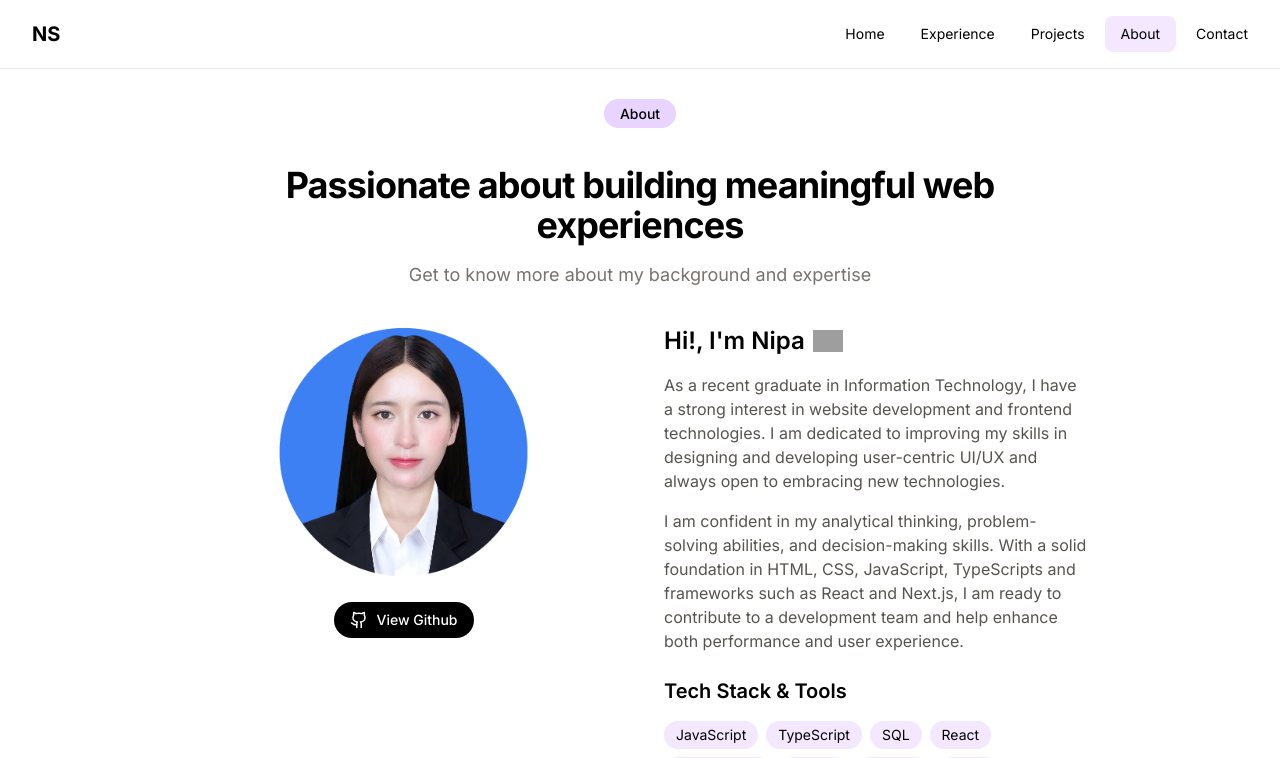
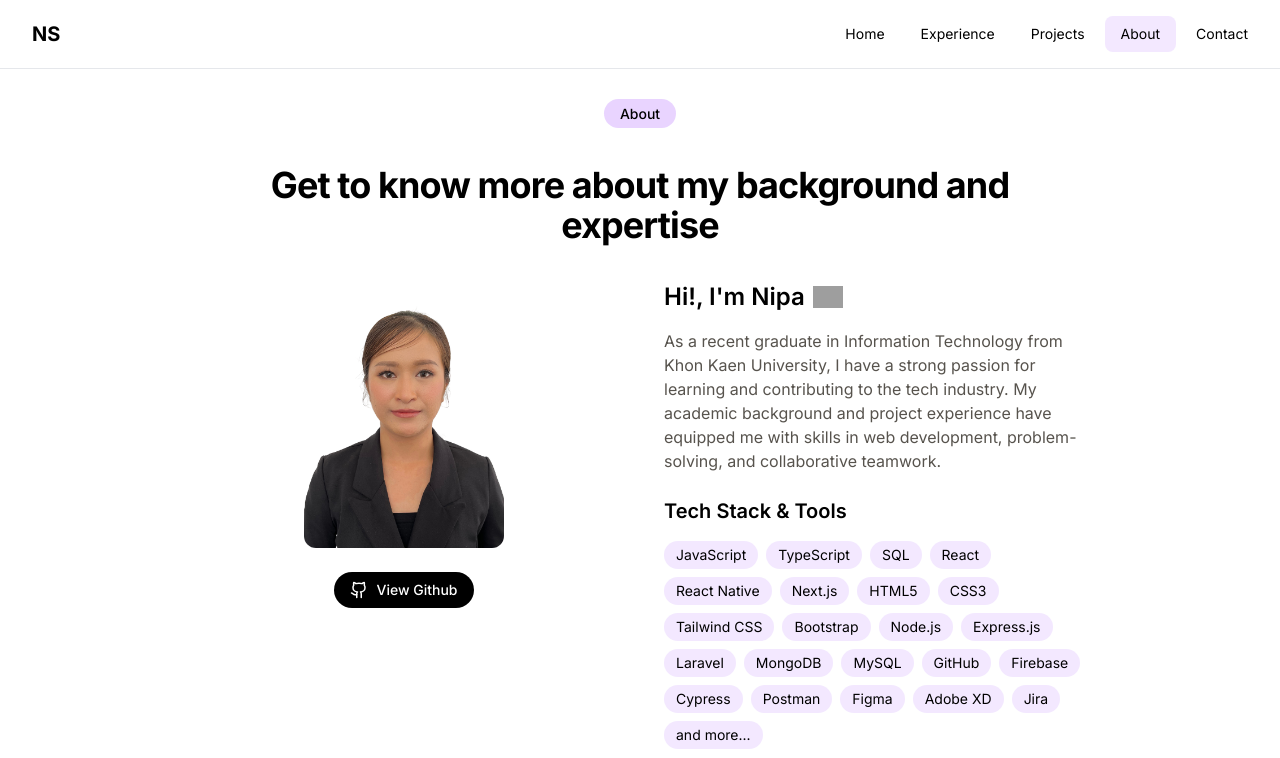
Before and after one commit to nipa0107/Portfolio-Nipa-NextJS, a Next.js app: page /about in a window 1280 px wide. Shown: the top 758 px of the page. Built offline with nearby package versions, Linux system fonts and the light colour scheme; grey boxes are pictures that could not be loaded.

Commit message:
update portfolio

```diff
--- a/src/app/about/page.tsx
+++ b/src/app/about/page.tsx
@@ -6,7 +6,7 @@ export default function About() {
     'JavaScript', 'TypeScript','SQL', 'React','React Native', 'Next.js',
     'HTML5', 'CSS3', 'Tailwind CSS', 'Bootstrap',
     'Node.js', 'Express.js','Laravel', 'MongoDB','MySQL',
-    'GitHub','Firebase', 'Vite', 'Cypress','Postman', 'Figma','Adobe XD', 'Jira (Beginner)'
+    'GitHub','Firebase', 'Cypress','Postman', 'Figma','Adobe XD', 'Jira','and more...'
   ]
 
   const skills = [
@@ -21,10 +21,10 @@ export default function About() {
         <div className="text-center mb-10">
           <span className="text-sm font-medium bg-purple-200 px-4 py-1.5 rounded-full">About</span>
         </div>
-        <h1 className="text-4xl sm:text-4xl font-bold tracking-tight">Passionate about building meaningful web experiences</h1>
-        <p className="text-lg text-stone-500">
+        <h1 className="text-4xl sm:text-4xl font-bold tracking-tight">Get to know more about my background and expertise</h1>
+        {/* <p className="text-lg text-stone-500">
           Get to know more about my background and expertise
-        </p>
+        </p> */}
       </div>
 
       <div className="grid md:grid-cols-2 gap-12 items-start">
@@ -32,10 +32,10 @@ export default function About() {
           <div className="flex items-center justify-center">
             <Image
               className="rounded-xl"
-              src="/ME.png"
+              src="/photo3x4.png"
               alt="image_me"
-              width={250}
-              height={250}
+              width={200}
+              height={200}
               />
           </div>
           <div className="flex flex-wrap items-center justify-center gap-3  ">
@@ -55,11 +55,11 @@ export default function About() {
               </h2>
             <div className="space-y-4 text-stone-600">
               <p className="">
-                As a recent graduate in Information Technology, I have a strong interest in website development and frontend technologies. I am dedicated to improving my skills in designing and developing user-centric UI/UX and always open to embracing new technologies.
+                As a recent graduate in Information Technology from Khon Kaen University, I have a strong passion for learning and contributing to the tech industry. My academic background and project experience have equipped me with skills in web development, problem-solving, and collaborative teamwork.
               </p>
-              <p>
+              {/* <p>
                 I am confident in my analytical thinking, problem-solving abilities, and decision-making skills. With a solid foundation in HTML, CSS, JavaScript, TypeScripts and frameworks such as React and Next.js, I am ready to contribute to a development team and help enhance both performance and user experience.
-              </p>
+              </p> */}
             </div>
           </div>
           <div>
--- a/src/app/contact/page.tsx
+++ b/src/app/contact/page.tsx
@@ -34,7 +34,7 @@ export default function Contact() {
             </div>
             <div className="flex items-center gap-3">
               <MapPin className="text-gray-600 dark:text-gray-400" size={20} />
-              <span>Ubon Ratchathani, Thailand</span>
+              <span>Chonburi, Thailand</span>
             </div>
           </div>
         </div>
--- a/src/app/experience/page.tsx
+++ b/src/app/experience/page.tsx
@@ -31,7 +31,7 @@ export default function experience() {
                                     <span>Nov 2024 - Feb 2025</span>
                                 </div>
                             </div>
-                            <p className="text-neutral-500 text-justify">• Assisted the instructor in teaching and provided guidance on best practices for using AWS services (such as EC2, IAM, RDS, VPC, etc.) to over 50 undergraduate students.</p>
+                            <p className="text-neutral-500 text-justify">• Assisted the instructor in teaching and provided guidance on best practices for using AWS services to over 50 undergraduate students.</p>
                             <p className="text-neutral-500 text-justify">• Took the lead in organizing the laboratory, provided guidance and resolved issues during weekly lab activities, and delivered detailed feedback to enhance learning outcomes.</p>
                             <div className="flex flex-wrap gap-2 ">
                                 <span className='text-xs font-medium bg-stone-100 p-2 rounded-full'>Amazon Web Service</span>
--- a/src/app/page.tsx
+++ b/src/app/page.tsx
@@ -29,7 +29,7 @@ export default function Home() {
 
           <p className="text-lg md:text-xl text-stone-400 max-w-2xl mx-auto">
             {/* Frontend Developer passionate about building delightful user interfaces and ensuring quality through effective software testing 🚀 */}
-            Motivated IT graduate with a strong foundation in UX/UI design and IAM. Skilled in creating intuitive, user-friendly interfaces and eager to contribute to seamless user experiences in collaborative environments.  🚀
+            {/* Motivated IT graduate with a strong foundation in UX/UI design and IAM. Skilled in creating intuitive, user-friendly interfaces and eager to contribute to seamless user experiences in collaborative environments.  🚀 */}
           </p>
         </div>
 
--- a/src/app/projects/page.tsx
+++ b/src/app/projects/page.tsx
@@ -6,13 +6,15 @@ import { ExternalLink, Github } from 'lucide-react'
 const projects = [
     {
         id: 1,
-        title: 'Caregiver Assistant Application for Patients at Home (Home Ward) - Senior Project',
+        title: 'Senior Project: Caregiver Assistant Application for Patients at Home (Home Ward)',
+        position: 'Full-Stack Developer',
+        date: 'Jan 2024 - Feb 2025',
         description:
-        [
-        '• Developed a web application for home-based patient care, featuring educational care guides and role-based data management for patients, caregivers, medical personnel, and administrators.',
-        '• Collaborated with the team to design the system and analyze user requirements to ensure comprehensive data presentation for all four user groups.',
-        '• Implemented a multi-step patient health assessment form to ensure structured and systematic evaluations, and designed a real-time dashboard to enhance the efficiency of patient data access for medical personnel.',
-    ],
+            [
+                '• Developed a web application for home-based patient care, featuring educational care guides and role-based data management for patients, caregivers, medical personnel, and administrators.',
+                '• Collaborated with the team to design and implement the overall system architecture and data management leveraging the MERN Stack',
+                '• Designed an interactive dashboard with real-time data visualization, integrated chat communication, and symptom tracking to help medical personnel monitor patient conditions more effectively.'
+            ],
         technologies: ['React.js', 'JavaScript', 'CSS', 'Bootstrap', 'Node.js', 'Express.js', 'Socket.io', 'MongoDB', 'Figma'],
         image: '/Homeward-Doctor.png',
         links: [
@@ -38,7 +40,69 @@ const projects = [
     },
     {
         id: 2,
-        title: 'Femme Fashion & Style Website',
+        title: 'Academic Project: ToDo App',
+        position: 'Mobile App Developer',
+        date: 'Mar 2023',
+        description:
+            [
+                '• Developed a simple real-time task management app for everyday users, addressing the complexity found in most existing ToDo applications.',
+                '• Built a mobile ToDo List app as a Mobile App Developer, handling both front-end and back-end. Used Firebase Authentication for login and Firestore for real-time CRUD operations.',
+                '• Improved task tracking efficiency and gained hands-on experience with real-time app development and user authentication flow.',
+            ],
+        technologies: ['React Native', 'JavaScript', 'Expo Dev', 'Firebase', 'Firestore'],
+        image: '/ToDoApp.gif',
+        links: [
+            {
+                label: '',
+                liveUrl: '',
+                githubUrl: 'https://github.com/nipa0107/ToDo-App'
+            }
+        ]
+    },
+    {
+        id: 3,
+        title: 'Academic Project: ShabuQueue',
+        position: 'Android Front-End Developer',
+        date: 'Feb 2023',
+        description: [
+            '• A local shabu restaurant faced long wait times and inefficient paper-based queue management, causing customer dissatisfaction and wasted time. Our team developed a queue reservation app for customers along with an admin-facing table management system.',
+            '• I designed UI, database, and front-end using Kotlin and Figma, working in a 7-person team from user research to interface design.',
+            // '• This project deepened my understanding of team collaboration in multi-stakeholder environments and taught me how to design user-centered solutions in real-world business contexts.',
+        ],
+        technologies: ['Kotlin', 'Android studio', 'Figma'],
+        image: '/ShabuQ.gif',
+        links: [
+            {
+                label: '',
+                liveUrl: '',
+                githubUrl: 'https://github.com/nipa0107/ShabuQ'
+            }
+        ]
+    },
+    {
+        id: 4,
+        title: 'Academic Project: Emerald jewelry Web Application',
+        position: 'Back-end Developer',
+        date: 'Sep 2022',
+        description: [
+            '• Collaborated with a team explore e-commerce development principles by building a jewelry web application with Laravel and phpMyAdmin, implementing user registration, product listing functionalities and database schema design.',
+            // '• This project deepened my understanding of team collaboration in multi-stakeholder environments and taught me how to design user-centered solutions in real-world business contexts.',
+        ],
+        technologies: ['Laravel', 'PHP','HTML','CSS', 'MySQL', 'phpMyAdmin'],
+        image: '/Emerald.png',
+        links: [
+            {
+                label: '',
+                liveUrl: '',
+                githubUrl: ''
+            }
+        ]
+    },
+    {
+        id: 5,
+        title: 'Academic Project: Femme Fashion & Style Website',
+        position: 'Front-end Developer',
+        date: 'Sep 2022',
         description:
             [
                 '• Developed a responsive website that showcases a wide variety of outfit ideas and styling tips for different fashion preferences.',
@@ -56,48 +120,13 @@ const projects = [
         ]
     },
     {
-        id: 3,
-        title: 'ToDo App',
-        description:
-            [
-                '• Developed a simple real-time task management app for everyday users, addressing the complexity found in most existing ToDo applications.',
-                '• Built a mobile ToDo List app as a full-stack developer, handling both front-end and back-end. Used Firebase Authentication for login and Firestore for real-time CRUD operations.',
-                '• Improved task tracking efficiency and gained hands-on experience with real-time app development and user authentication flow.',
-            ],
-        technologies: ['React Native', 'JavaScript', 'Expo Dev', 'Firebase', 'Firestore'],
-        image: '/ToDoApp.gif',
-        links: [
-            {
-                label: '',
-                liveUrl: '',
-                githubUrl: 'https://github.com/nipa0107/ToDo-App'
-            }
-        ]
-    },
-    {
-        id: 4,
-        title: 'ShabuQueue',
-        description: [
-            '• A local shabu restaurant faced long wait times and inefficient paper-based queue management, causing customer dissatisfaction and wasted time. Our team developed a queue reservation app for customers along with an admin-facing table management system.',
-            '• I designed UI, database, and front-end using Kotlin and Figma, working in a 7-person team from user research to interface design.',
-            // '• This project deepened my understanding of team collaboration in multi-stakeholder environments and taught me how to design user-centered solutions in real-world business contexts.',
-        ],
-        technologies: ['Kotlin', 'Android studio', 'Figma'],
-        image: '/ShabuQ.gif',
-        links: [
-            {
-                label: '',
-                liveUrl: '',
-                githubUrl: 'https://github.com/nipa0107/ShabuQ'
-            }
-        ]
-    },
-    {
-        id: 5,
-        title: 'KKU Live Shuttlebus',
+        id: 6,
+        title: 'Academic Project: KKU Live Shuttlebus',
+        position: 'UX/UI Designer',
+        date: 'March 2022',
         description: [
             '• In my first year, I collaborated with the team to develop a new application to address the issues of the existing KKU Transit app, which lacked accurate real-time vehicle tracking and had a user experience that didn’t meet users needs',
-            '• I was responsible for UI/UX design using Adobe XD to create prototypes and interactive designs. The process began with analyzing user pain points gathered through surveys, followed by designing wireframes with a focus on clear and intuitive navigation.',
+            '• I was responsible for UX/UI design using Adobe XD to create prototypes and interactive designs. The process began with analyzing user pain points gathered through surveys, followed by designing wireframes with a focus on clear and intuitive navigation.',
             '• Testing with a group of 8 real users showed that 70% were able to achieve their goals on the first try. The average satisfaction rating was 4.375 out of 5, and the project received positive feedback. This experience helped me gain a deeper understanding of the importance of context-aware design.'
         ]
         ,
@@ -146,8 +175,9 @@ export default function Projects() {
                             </div>
                         </div>
                         {/* ข้อมูลด้านขวา */}
-                        <div className="md:w-1/2 space-y-3 p-5">
+                        <div className="md:w-1/2 space-y-3 p-4">
                             <h3 className="text-xl text-black font-semibold">{project.title}</h3>
+                            <h5 className=" text-neutral-500 font-semibold italic">{project.position} ({project.date})</h5>
                             <div className="text-neutral-500 text-sm ">
                                 {Array.isArray(project.description) ? (
                                     project.description.map((paragraph, index) => (
```
Also changed, not shown: public/Emerald.png (added), public/photo3x4.png (added).
